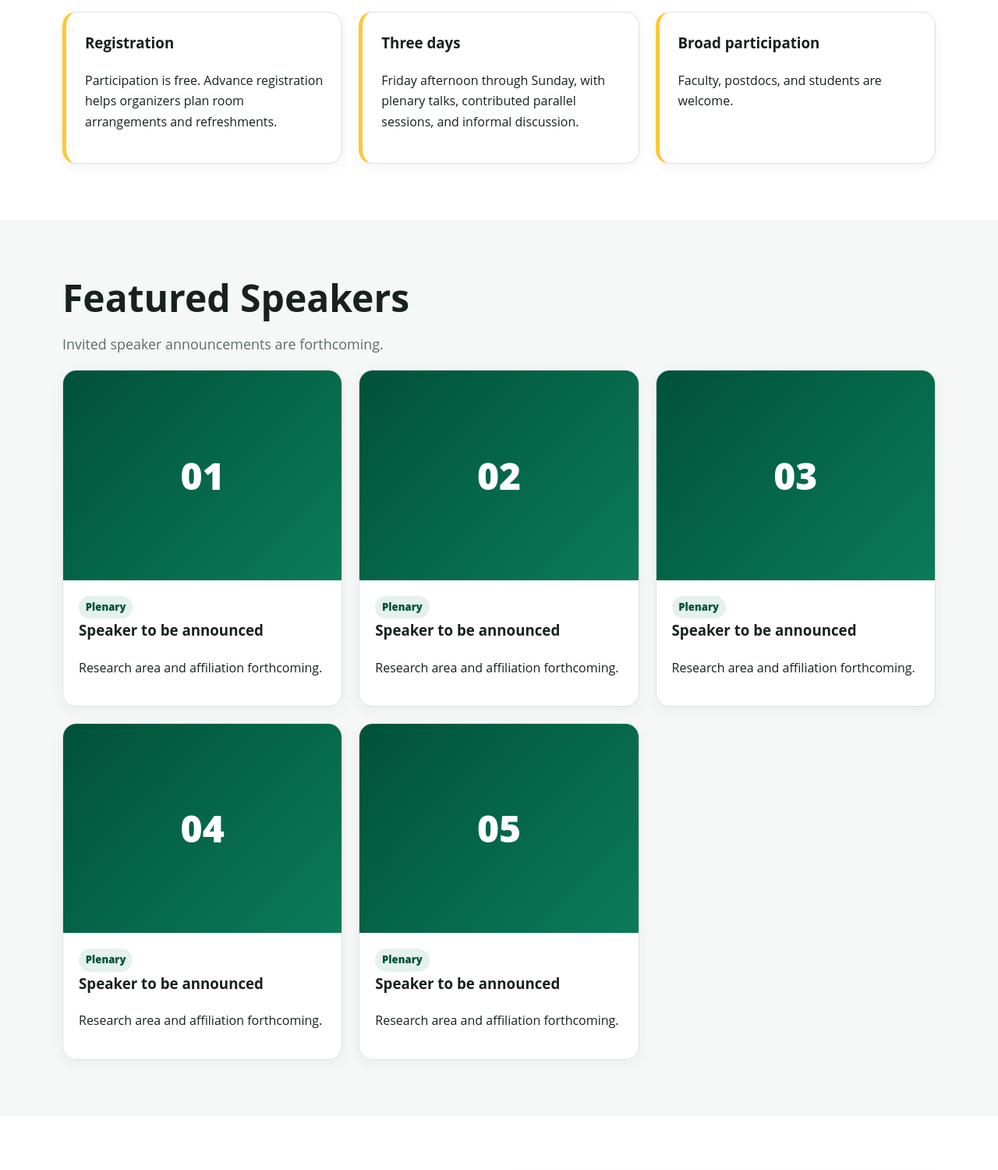
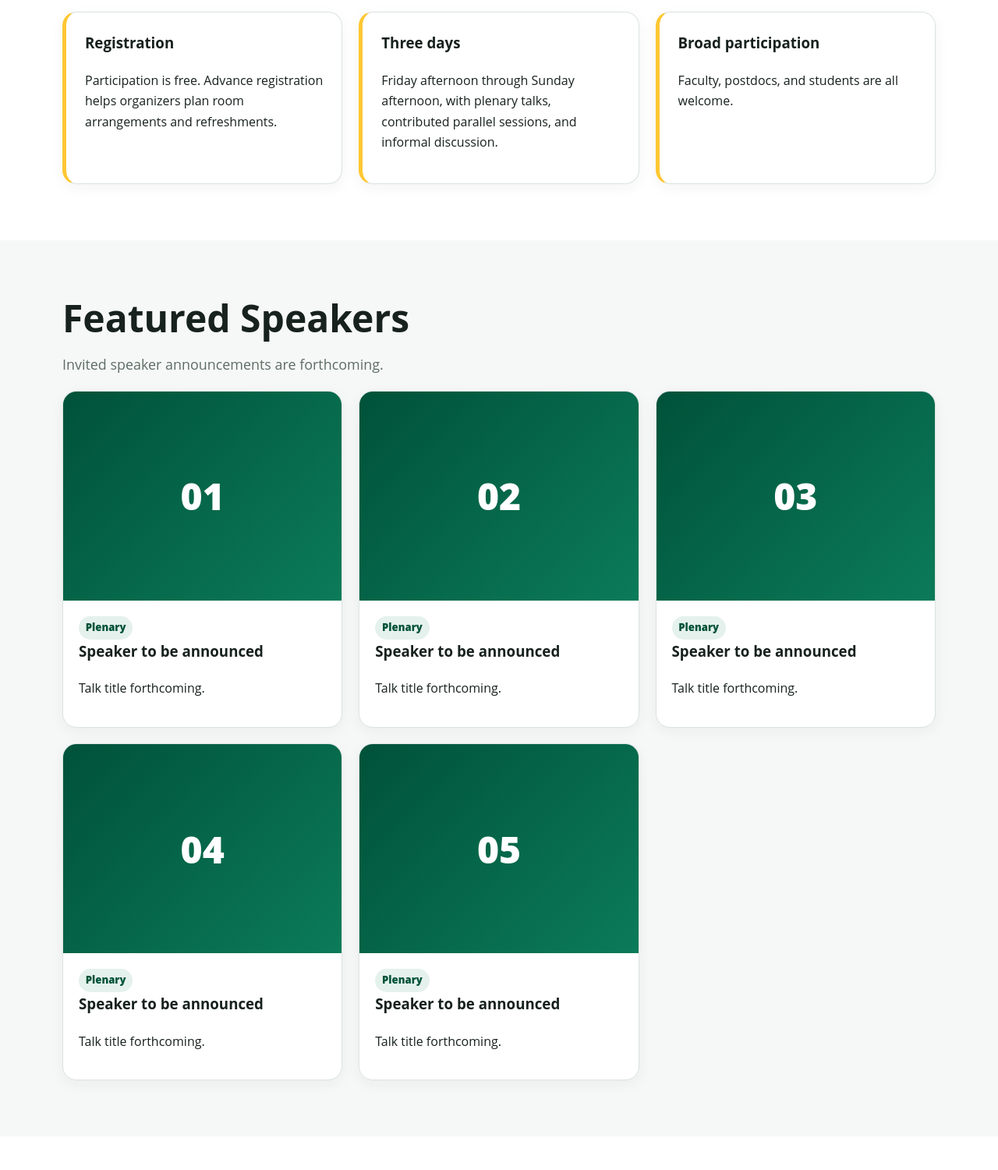
Before and after one commit to SEAM-43/SEAM-43.github.io, a plain HTML site: page index.html in a window 1280 px wide. Shown: the part 889-2389 px from the top of the page at 78% size. Drawn offline with Linux system fonts and the light colour scheme.

Commit message:
Update index.html

```diff
--- a/index.html
+++ b/index.html
@@ -57,8 +57,8 @@
         <h1>The 43rd Southeastern Analysis Meeting</h1>
 
         <p>
-          We welcome you to three days of SEAM at George Mason University in Fairfax, Virginia. This meeting brings together
-          researchers from all levels, across all areas of analyis, in the greater southesteastern region of the US.
+          We welcome you to three days of SEAM at George Mason University in Fairfax, Virginia.
+          This meeting brings together analysts at all career stages from across the greater southeastern United States.
         </p>
 
         <div class="button-row">
@@ -96,7 +96,7 @@
               <h3>Three days</h3>
 
               <p>
-                Friday afternoon through Sunday, with plenary talks, contributed parallel sessions,
+                Friday afternoon through Sunday afternoon, with plenary talks, contributed parallel sessions,
                 and informal discussion.
               </p>
             </article>
@@ -105,7 +105,7 @@
               <h3>Broad participation</h3>
 
               <p>
-                Faculty, postdocs, and students are
+                Faculty, postdocs, and students are all
                 welcome.
               </p>
             </article>
@@ -128,7 +128,7 @@
               <div class="speaker-body">
                 <span class="tag">Plenary</span>
                 <h3>Speaker to be announced</h3>
-                <p>Research area and affiliation forthcoming.</p>
+                <p>Talk title forthcoming.</p>
               </div>
             </article>
 
@@ -138,7 +138,7 @@
               <div class="speaker-body">
                 <span class="tag">Plenary</span>
                 <h3>Speaker to be announced</h3>
-                <p>Research area and affiliation forthcoming.</p>
+                <p>Talk title forthcoming.</p>
               </div>
             </article>
 
@@ -148,7 +148,7 @@
               <div class="speaker-body">
                 <span class="tag">Plenary</span>
                 <h3>Speaker to be announced</h3>
-                <p>Research area and affiliation forthcoming.</p>
+                <p>Talk title forthcoming.</p>
               </div>
             </article>
 
@@ -158,7 +158,7 @@
               <div class="speaker-body">
                 <span class="tag">Plenary</span>
                 <h3>Speaker to be announced</h3>
-                <p>Research area and affiliation forthcoming.</p>
+                <p>Talk title forthcoming.</p>
               </div>
             </article>
 
@@ -168,7 +168,7 @@
               <div class="speaker-body">
                 <span class="tag">Plenary</span>
                 <h3>Speaker to be announced</h3>
-                <p>Research area and affiliation forthcoming.</p>
+                <p>Talk title forthcoming.</p>
               </div>
             </article>
           </div>
```
